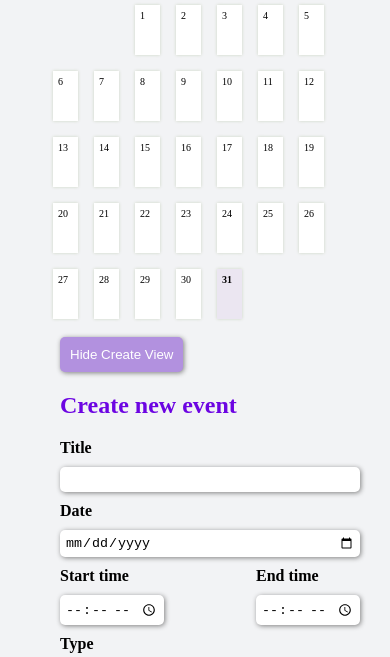
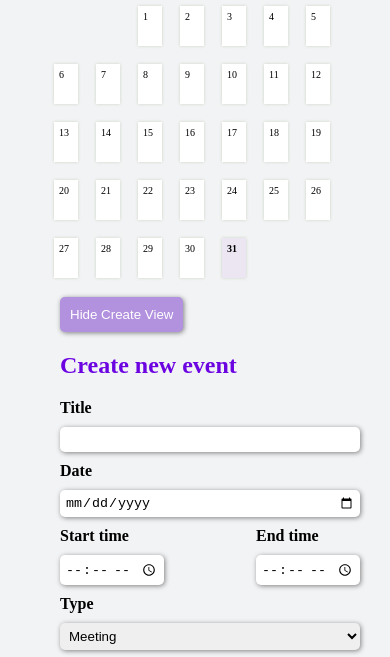
Before and after one commit to Monte-M/calender-task-js, a plain HTML site: page index.html in a window 390 px wide. Shown: the part 112-769 px from the top of the page. Drawn offline with Linux system fonts and the light colour scheme.

Commit message:
small responsive fix

```diff
--- a/style.css
+++ b/style.css
@@ -303,9 +303,9 @@ body {
   }
 
   #calendar div {
-    width: 25px;
-    height: 40 px;
-    margin: 8px;
+    width: 24px;
+    height: 40px;
+    margin: 9px;
     padding: 5px;
   }
 
@@ -313,8 +313,8 @@ body {
     font-size: 10px;
   }
   .event {
-    font-size: 9px;
-    margin: 3px -8px !important;
+    font-size: 8px;
+    margin: 2px -8px !important;
   }
 
   .formContainer {
```
